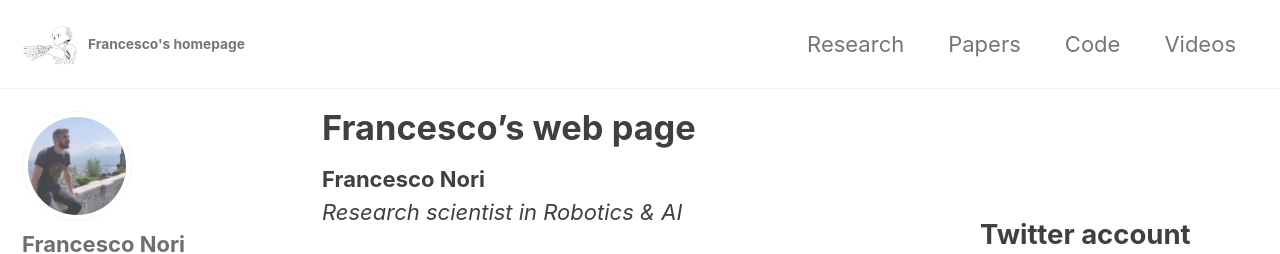
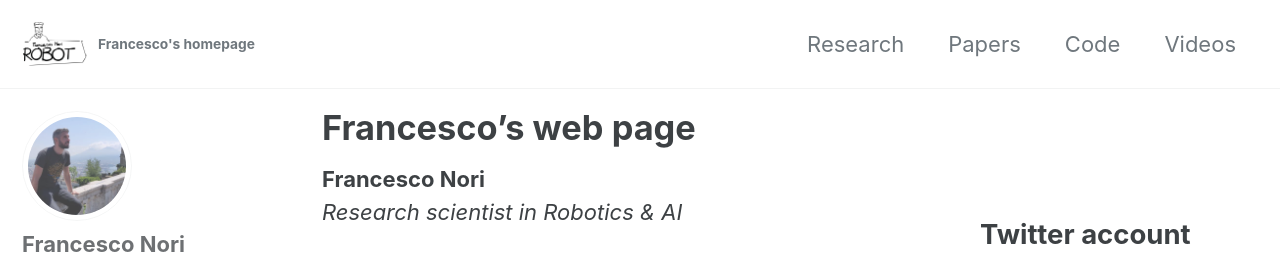
Before and after one commit to iron76/iron76.github.io, a Jekyll site: the page built from index.html, in a window 1280 px wide. Shown: the top 254 px of the page. Built offline with Jekyll 4.4.1, drawn with Linux system fonts in a browser that asks for light colours; cached includes are drawn as plain includes; the list of posts is cut into pages by our own code; comment, search, counter and statistics services are not loaded.

Commit message:
Edited the teaser a bit

```diff
--- a/_config.yml
+++ b/_config.yml
@@ -25,7 +25,7 @@
 baseurl                  : # the subpath of your site, e.g. "/blog"
 repository               : "iron76/iron76.github.io" # GitHub username/repo-name e.g. "mmistakes/minimal-mistakes"
 teaser                   : "/assets/images/teaser.png" # path of fallback teaser image, e.g. "/assets/images/500x300.png"
-logo                     : "/assets/images/icub.png" # path of logo image to display in the masthead, e.g. "/assets/images/88x88.png"
+logo                     : "/assets/images/teaser.png" # path of logo image to display in the masthead, e.g. "/assets/images/88x88.png"
 masthead_title           : " " # overrides the website title displayed in the masthead, use " " for no title
 breadcrumbs              : true # true, false (default)
 words_per_minute         : 200
```
